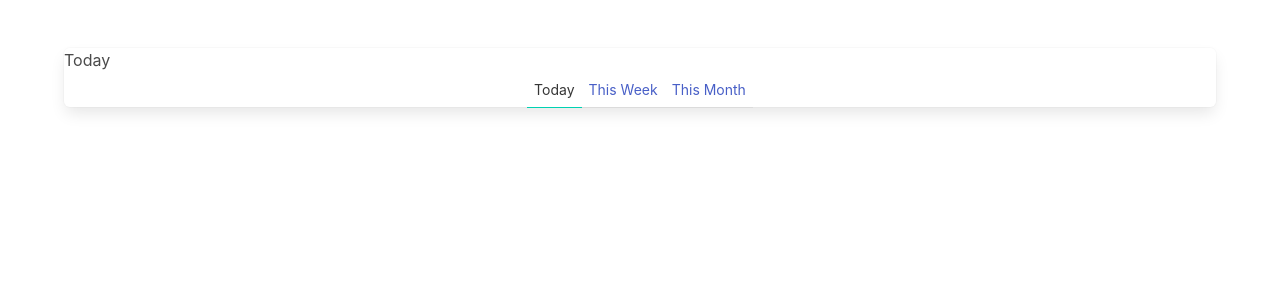
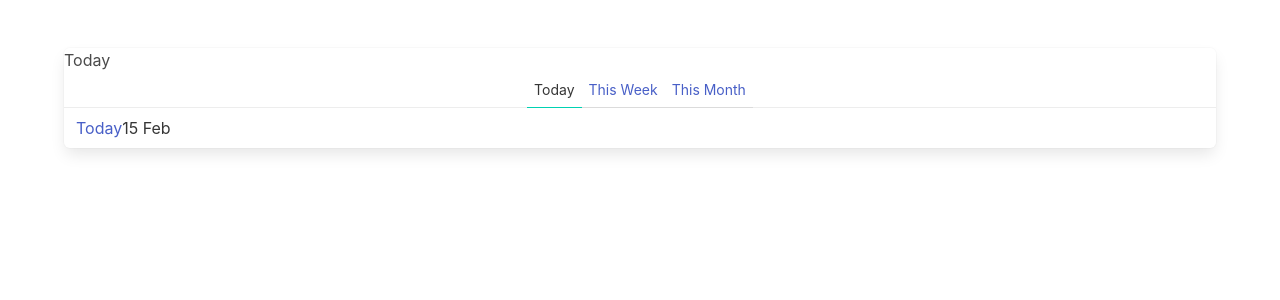
Before and after one commit to jordanduran/Posts, a Vue app: page / in a window 1280 px wide. Shown: the top 300 px of the page. Built offline with nearby package versions, Linux system fonts and the light colour scheme.

Commit message:
Derived data with computed

```diff
--- a/package.json
+++ b/package.json
@@ -9,6 +9,8 @@
     "preview": "vite preview"
   },
   "dependencies": {
+    "@types/luxon": "^2.3.1",
+    "luxon": "^2.3.1",
     "vue": "^3.4.15"
   },
   "devDependencies": {
--- a/src/components/Timeline.vue
+++ b/src/components/Timeline.vue
@@ -1,5 +1,7 @@
 <script setup lang='ts'>
-import { ref } from 'vue'
+import { ref, computed } from 'vue'
+import { Post, today, thisWeek, thisMonth } from '../posts'
+import { DateTime } from 'luxon'
 
 const periods = ['Today', 'This Week', 'This Month'] as const;
 
@@ -10,6 +12,25 @@
 function handleSelectPeriod(period: Period) {
   selectedPeriod.value = period;
 }
+
+const posts = computed(() => {
+  return [today, thisWeek, thisMonth].map(post => {
+    return {
+      ...post,
+      created: DateTime.fromISO(post.created)
+    }
+  }).filter(post => {
+    if (selectedPeriod.value === 'Today') {
+      return post.created >= DateTime.now().minus({ day: 1 })
+    }
+
+    if (selectedPeriod.value === 'This Week') {
+      return post.created >= DateTime.now().minus({ week: 1 })
+    }
+
+    return post
+  })
+})
 </script>
 
 <template>
@@ -22,5 +43,9 @@
         <!-- :key is shorthand for v-bind:key -->
         {{ period }}</a>
     </span>
+    <a v-for="post of posts" :key="post.id" class="panel-block">
+      <a>{{ post.title }}</a>
+      <div>{{ post.created.toFormat('d MMM') }}</div>
+    </a>
   </nav>
 </template>
--- /dev/null
+++ b/src/posts.ts
@@ -0,0 +1,25 @@
+import { DateTime } from "luxon";
+
+export interface Post {
+  id: string
+  title: string
+  created: string
+}
+
+export const today: Post = {
+  id: '1',
+  title: 'Today',
+  created: DateTime.now().toISO()
+}
+
+export const thisWeek: Post = {
+  id: '2',
+  title: 'This Week',
+  created: DateTime.now().minus({days: 5}).toISO()
+}
+
+export const thisMonth: Post = {
+  id: '3',
+  title: 'This Month',
+  created: DateTime.now().minus({weeks: 3}).toISO()
+}
```
Also changed, not shown: 1 other file (tests, documents, lock files or other folders).
